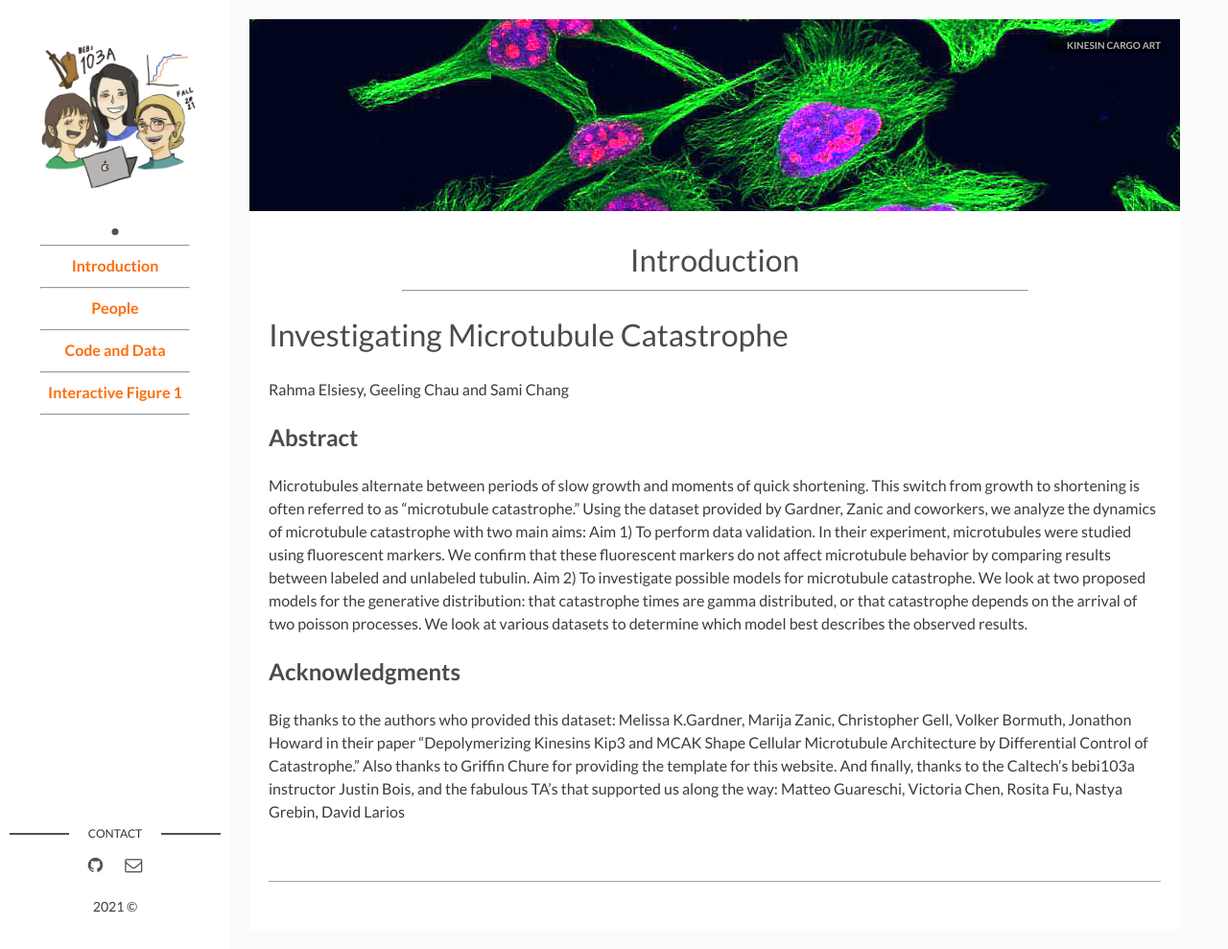
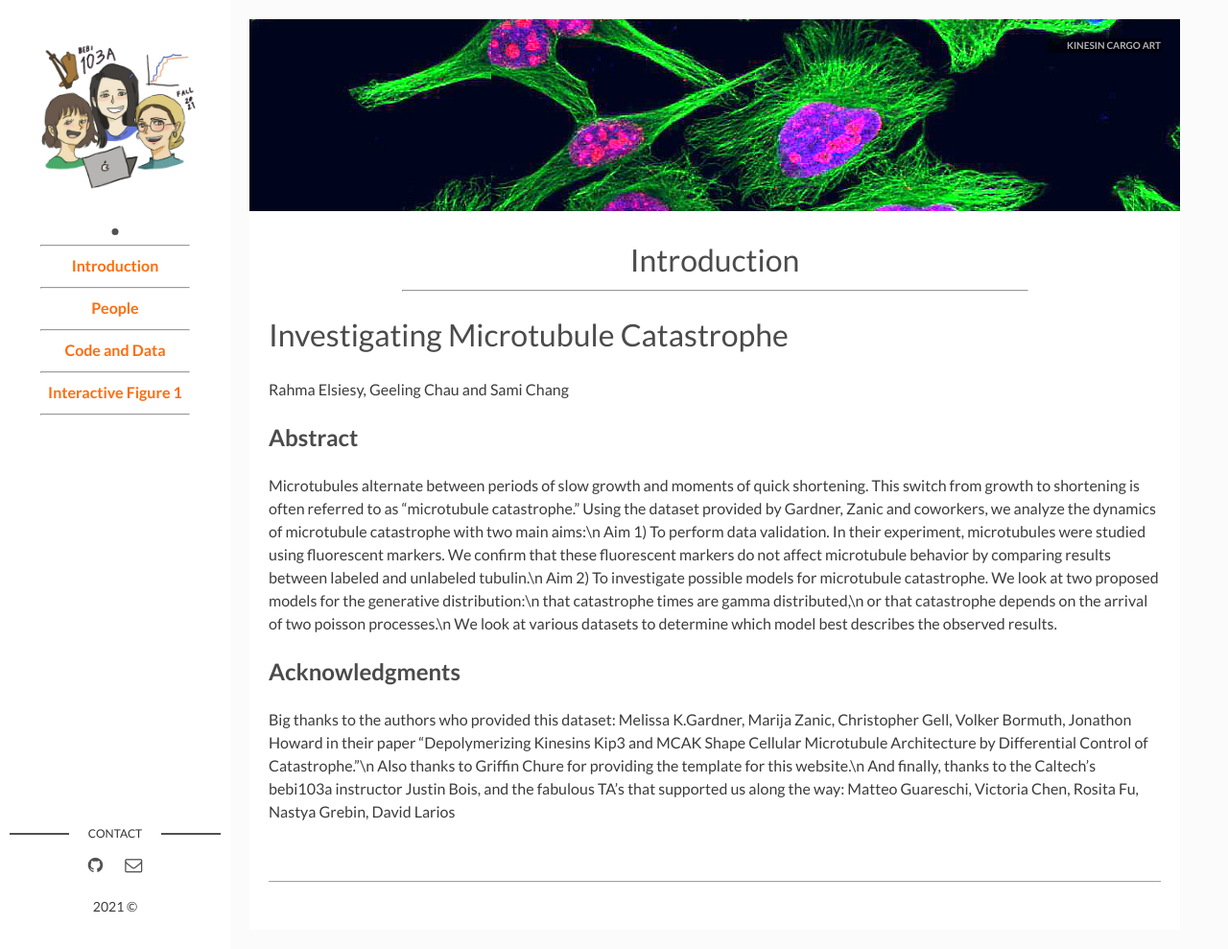
Before and after one commit to sami-chang/Microtubule_catastrophe, a Jekyll site: the page built from page00_about.md, in a window 1280 px wide and 989 px high. Shown: the whole window at 96% size. Built offline with Jekyll 4.4.1, drawn with Linux system fonts in a browser that asks for light colours.

Commit message:
more tidying up

```diff
--- a/_data/about.yaml
+++ b/_data/about.yaml
@@ -17,23 +17,23 @@ Abstract: >
   Microtubules alternate between periods of slow growth and moments of quick shortening.
   This switch from growth to shortening is often referred to as "microtubule catastrophe."
   Using the dataset provided by Gardner, Zanic and coworkers, we analyze the dynamics
-  of microtubule catastrophe with two main aims:
+  of microtubule catastrophe with two main aims:\n
 
   Aim 1) To perform data validation. In their experiment, microtubules were studied using
   fluorescent markers. We confirm that these fluorescent markers do not affect
-  microtubule behavior by comparing results between labeled and unlabeled tubulin.
+  microtubule behavior by comparing results between labeled and unlabeled tubulin.\n
 
   Aim 2) To investigate possible models for microtubule catastrophe. We look at
-  two proposed models for the generative distribution:
-  that catastrophe times are gamma distributed,
-  or that catastrophe depends on the arrival of two poisson processes.
+  two proposed models for the generative distribution:\n
+  that catastrophe times are gamma distributed,\n
+  or that catastrophe depends on the arrival of two poisson processes.\n
   We look at various datasets to determine which model best describes the observed results.
 Acknowledgments: >
   Big thanks to the authors who provided this dataset: Melissa K.Gardner, Marija Zanic,
   Christopher Gell, Volker Bormuth, Jonathon Howard in their paper "Depolymerizing Kinesins Kip3
-  and MCAK Shape Cellular Microtubule Architecture by Differential Control of Catastrophe."
+  and MCAK Shape Cellular Microtubule Architecture by Differential Control of Catastrophe."\n
 
-  Also thanks to Griffin Chure for providing the template for this website.
+  Also thanks to Griffin Chure for providing the template for this website.\n
 
   And finally, thanks to the Caltech's bebi103a instructor Justin Bois, and the fabulous TA's that
   supported us along the way: Matteo Guareschi, Victoria Chen, Rosita Fu, Nastya Grebin, David Larios
```
Also changed, not shown: assets/img/gamma_ECDF_difference.png (renamed from assets/img/gamm_ECDF_difference.png), 2 other files.
